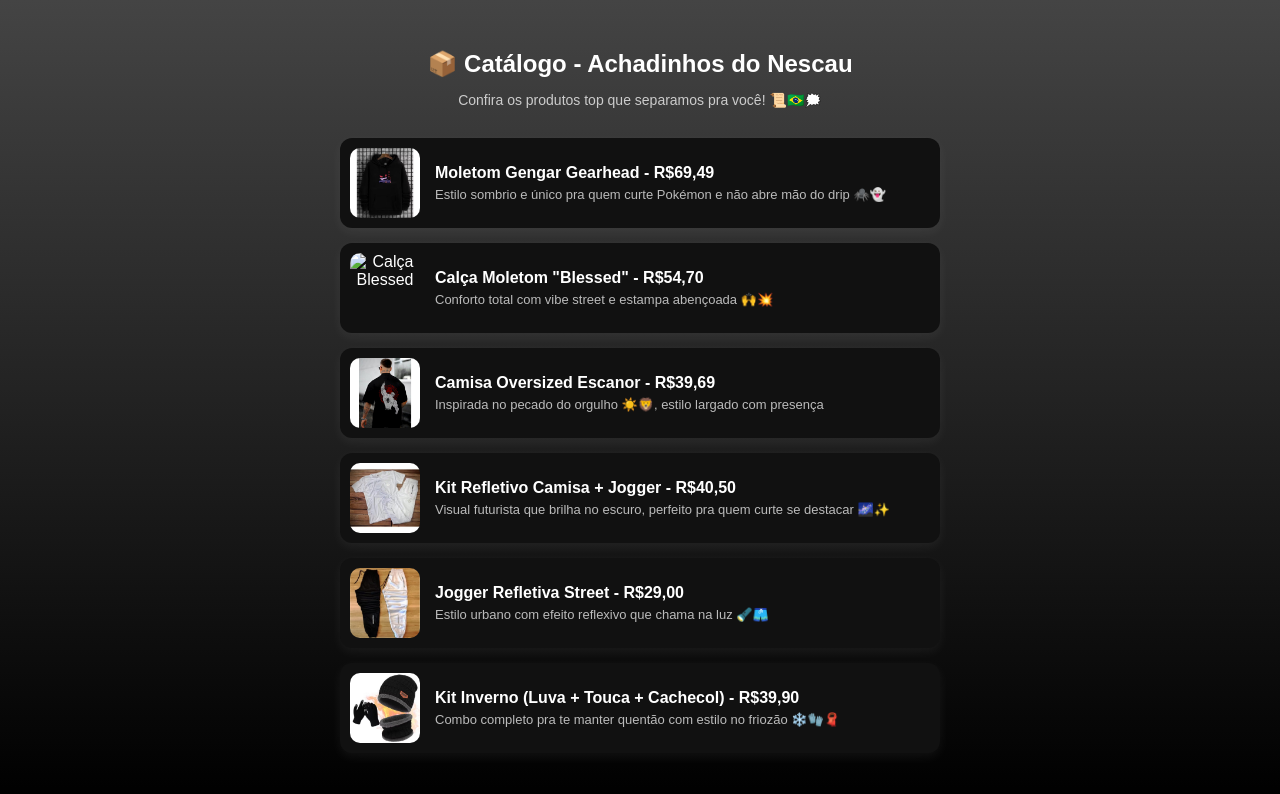
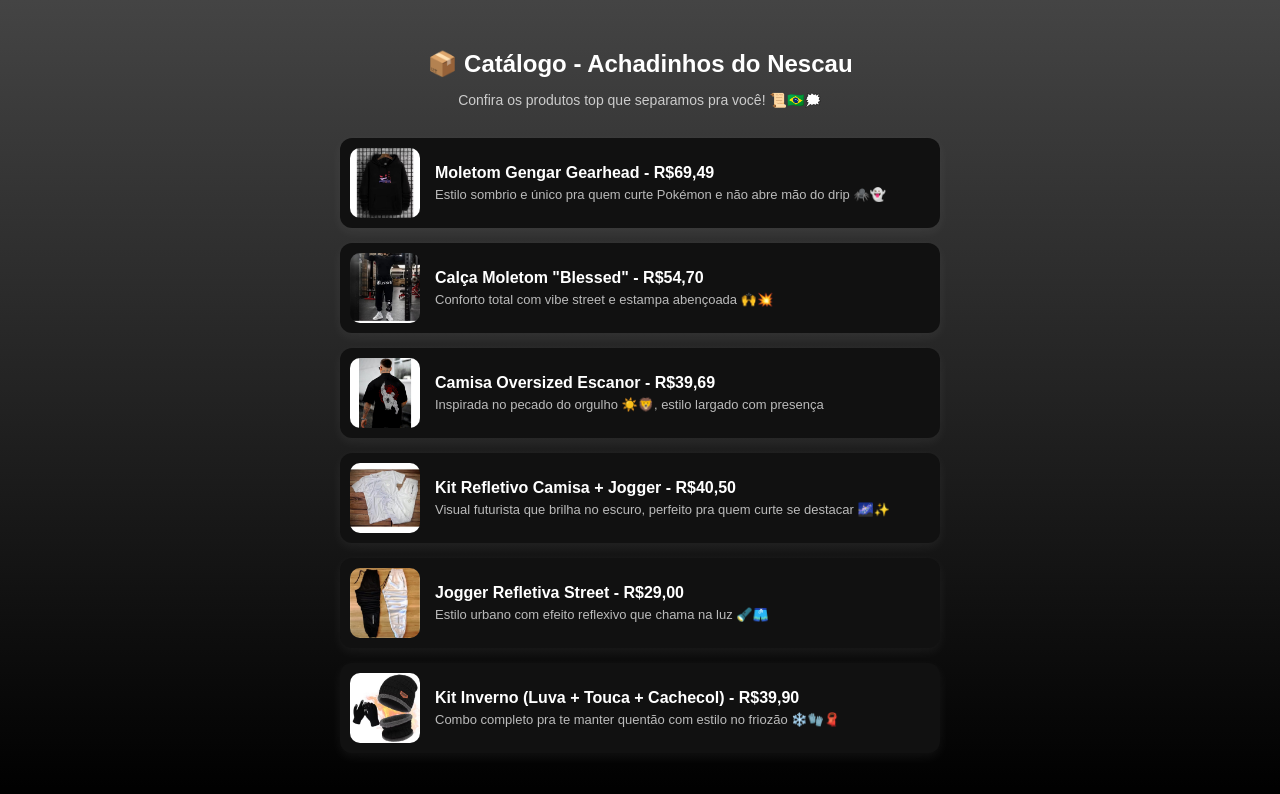
Before and after one commit to nescauzin777/Moda-part-1, a plain HTML site: page Index.html in a window 1280 px wide. Drawn offline with Linux system fonts and the light colour scheme.

Commit message:
Update Index.html

```diff
--- a/Index.html
+++ b/Index.html
@@ -89,7 +89,7 @@
     </a>
 
     <a href="https://s.shopee.com.br/8paJHvEHGl" class="product-item">
-      <img src="calca.png" alt="Calça Blessed" class="product-img">
+      <img src="calça.png" alt="Calça Blessed" class="product-img">
       <div class="product-info">
         <div class="product-name">Calça Moletom "Blessed" - R$54,70</div>
         <div class="product-desc">Conforto total com vibe street e estampa abençoada 🙌💥</div>
```
